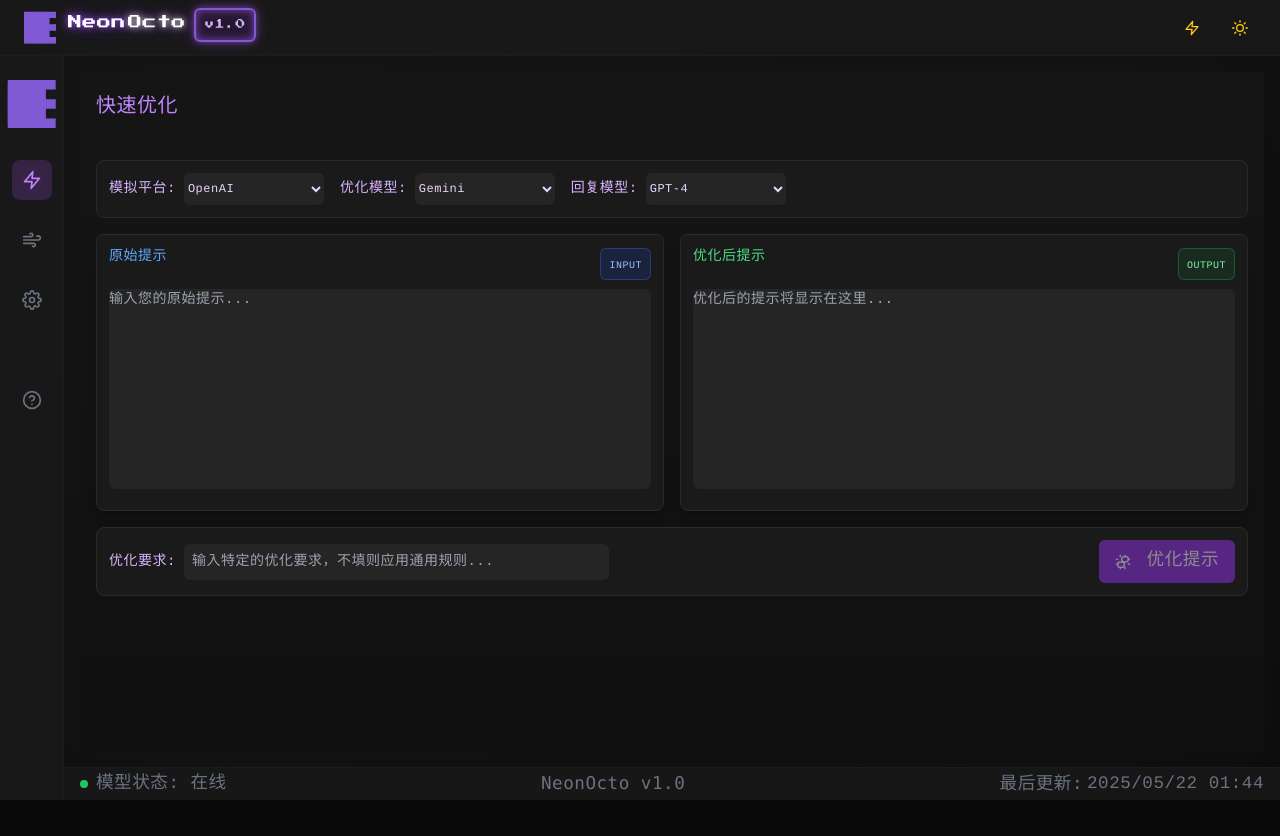
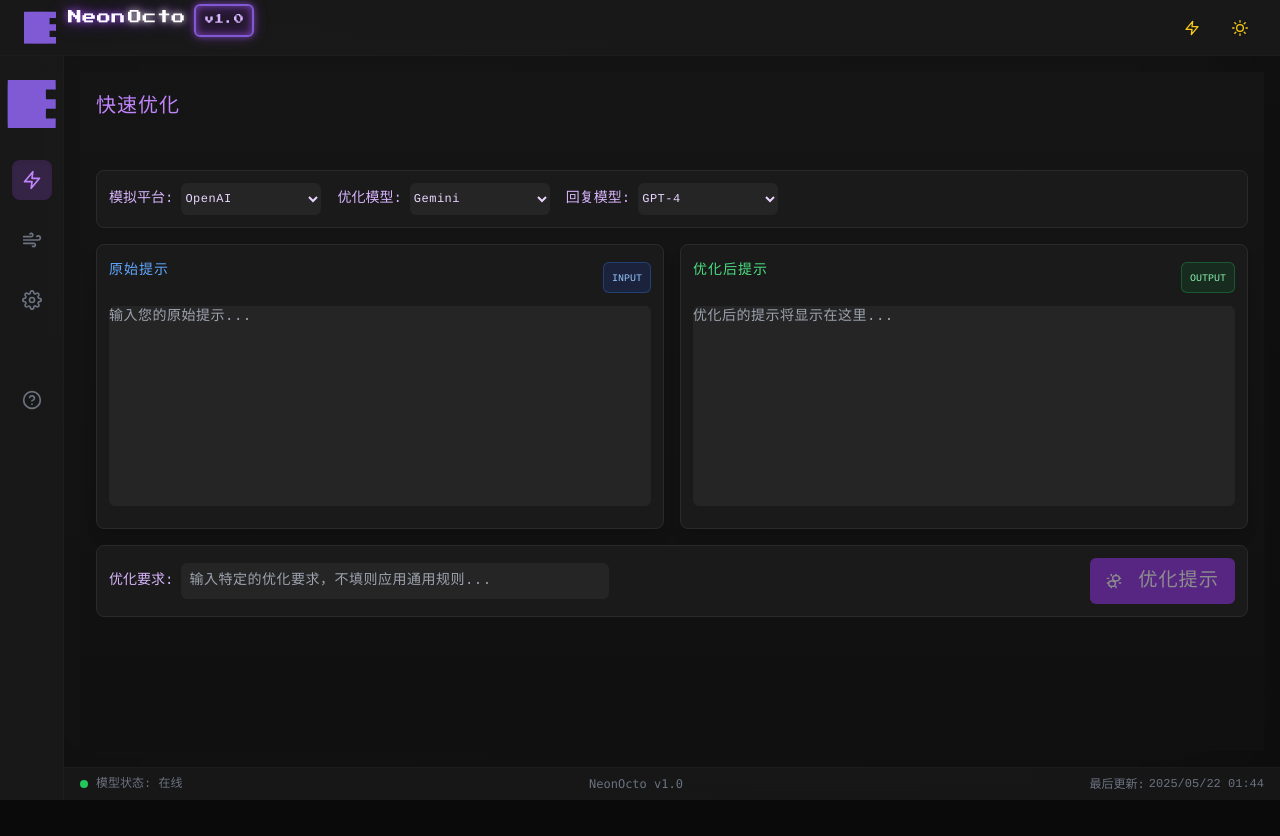
Before and after one commit to xyzbit/NeonOcto, a Vue app: page /optimization/quick in a window 1280 px wide. Built offline with nearby package versions, Linux system fonts and the light colour scheme.

Commit message:
优化样式文件，调整字体设置和文本样式，移除冗余的 @font-face 声明，增强可读性和一致性。

```diff
--- a/src/components/PixelHeader.vue
+++ b/src/components/PixelHeader.vue
@@ -81,12 +81,6 @@ function applyTheme() {
 </script>
 
 <style scoped>
-@font-face {
-  font-family: 'Press Start 2P';
-  src: url('/fonts/PressStart2P-Regular.ttf') format('truetype');
-  font-display: swap;
-}
-
 .font-pixel {
   font-family: 'Press Start 2P', monospace;
 }
--- a/src/style.css
+++ b/src/style.css
@@ -15,17 +15,21 @@
   --foreground-rgb: 255, 255, 255;
   --background-start-rgb: 15, 15, 15;
   --background-end-rgb: 5, 5, 5;
-  /* 使用更易读的像素风格字体 */
-  font-family: 'VT323', 'Share Tech Mono', monospace;
+
+  /* 基础字体设置 */
+  font-family: 'VT323', monospace;
   font-size: 16px;
-  line-height: 1.5;
+  line-height: 1.6;
   font-weight: 400;
+
+  /* 优化字体渲染 */
   font-synthesis: none;
   text-rendering: optimizeLegibility;
   -webkit-font-smoothing: antialiased;
   -moz-osx-font-smoothing: grayscale;
 }
 
+/* 基础文本样式 */
 body {
   color: rgb(var(--foreground-rgb));
   background: linear-gradient(to bottom,
@@ -36,7 +40,7 @@ body {
   padding: 0;
 }
 
-/* 标题使用像素风格 */
+/* 标题样式 */
 h1,
 h2,
 h3,
@@ -45,21 +49,21 @@ h5,
 h6 {
   font-family: 'Press Start 2P', monospace;
   line-height: 1.4;
-  letter-spacing: 0.5px;
-  margin-bottom: 1em;
+  letter-spacing: 1px;
+  margin-bottom: 1.5em;
 }
 
-/* 标题尺寸调整，确保可读性 */
+/* 标题大小调整 */
 h1 {
-  font-size: 1.6rem;
+  font-size: 1.75rem;
 }
 
 h2 {
-  font-size: 1.4rem;
+  font-size: 1.5rem;
 }
 
 h3 {
-  font-size: 1.2rem;
+  font-size: 1.25rem;
 }
 
 h4,
@@ -68,25 +72,76 @@ h6 {
   font-size: 1rem;
 }
 
-/* 确保正文内容可读性 */
-p,
-span,
-div,
+/* 正文文本样式 */
+p {
+  font-family: 'VT323', monospace;
+  font-size: 1.25rem;
+  line-height: 1.6;
+  letter-spacing: 0.5px;
+  margin-bottom: 1em;
+}
+
+/* 按钮和交互元素 */
 button,
+.btn,
+a.btn,
+input[type="button"],
+input[type="submit"] {
+  font-family: 'VT323', monospace;
+  font-size: 1.2rem;
+  letter-spacing: 1px;
+  text-transform: uppercase;
+}
+
+/* 表单元素 */
 input,
-select,
-textarea {
-  font-family: 'VT323', 'Share Tech Mono', monospace;
-  font-size: 1.1rem;
+textarea,
+select {
+  font-family: 'Share Tech Mono', monospace;
+  font-size: 1rem;
   letter-spacing: 0.5px;
 }
 
-/* 强调文本使用更强的像素风格 */
+/* 代码和技术文本 */
+code,
+pre,
+.code {
+  font-family: 'Share Tech Mono', monospace;
+  font-size: 0.9rem;
+  letter-spacing: 0.5px;
+  line-height: 1.4;
+}
+
+/* 强调文本 */
 strong,
 b,
 .emphasized {
   font-family: 'Press Start 2P', monospace;
   font-size: 0.9em;
+  letter-spacing: 0.5px;
+}
+
+/* 辅助文本 */
+small,
+.small-text {
+  font-family: 'Share Tech Mono', monospace;
+  font-size: 0.85rem;
+}
+
+/* 像素风格工具类 */
+.pixel-text {
+  font-family: 'Press Start 2P', monospace !important;
+  letter-spacing: 1px;
+}
+
+.pixel-text-body {
+  font-family: 'VT323', monospace !important;
+  letter-spacing: 0.5px;
+}
+
+.pixel-text-mono {
+  font-family: 'Share Tech Mono', monospace !important;
+  letter-spacing: 0.5px;
 }
 
 /* 暗色模式支持 */
@@ -96,53 +151,40 @@ b,
   --background-end-rgb: 0, 0, 0;
 }
 
-/* 移除输入框自动填充样式 */
+/* 表单元素样式重置和优化 */
 input:-webkit-autofill,
 input:-webkit-autofill:hover,
 input:-webkit-autofill:focus,
 input:-webkit-autofill:active {
   -webkit-box-shadow: 0 0 0 30px #252525 inset !important;
   -webkit-text-fill-color: #9F7AEA !important;
+  font-family: 'Share Tech Mono', monospace !important;
 }
 
-/* 表单元素样式重置 */
+/* 表单元素焦点样式 */
 textarea:focus,
 input:focus,
 select:focus {
   outline: none;
 }
 
-/* 锐利边缘渲染 */
+/* 确保像素完美渲染 */
 * {
   image-rendering: pixelated;
   text-rendering: geometricPrecision;
 }
 
-/* 添加像素效果辅助类 */
-.pixel-text-sm {
-  font-family: 'VT323', monospace;
-  letter-spacing: 0.5px;
-}
-
-.pixel-text-md {
-  font-family: 'Share Tech Mono', monospace;
-  letter-spacing: 0.5px;
-}
-
-.pixel-text-lg {
-  font-family: 'Press Start 2P', monospace;
-  letter-spacing: 0.5px;
-  line-height: 1.4;
-}
-
+/* Vue 应用根元素 */
 #app {
   @apply min-h-screen w-full;
 }
 
+/* Tailwind 组件扩展 */
 @layer components {
   .btn {
     @apply px-4 py-2 rounded-md transition-colors;
-    font-family: 'Share Tech Mono', monospace;
+    font-family: 'VT323', monospace;
+    letter-spacing: 1px;
   }
 
   .btn-primary {
@@ -152,4 +194,9 @@ select:focus {
   .card {
     @apply bg-white dark:bg-gray-800 rounded-lg shadow-md p-4;
   }
+
+  .input {
+    @apply bg-gray-800 border border-gray-700 rounded-md px-3 py-2;
+    font-family: 'Share Tech Mono', monospace;
+  }
 }
--- a/src/views/Home.vue
+++ b/src/views/Home.vue
@@ -88,12 +88,6 @@ import PixelHeader from '../components/PixelHeader.vue'
 </script>
 
 <style scoped>
-@font-face {
-  font-family: 'Press Start 2P';
-  src: url('/fonts/PressStart2P-Regular.ttf') format('truetype');
-  font-display: swap;
-}
-
 .font-pixel {
   font-family: 'Press Start 2P', monospace;
 }
```
